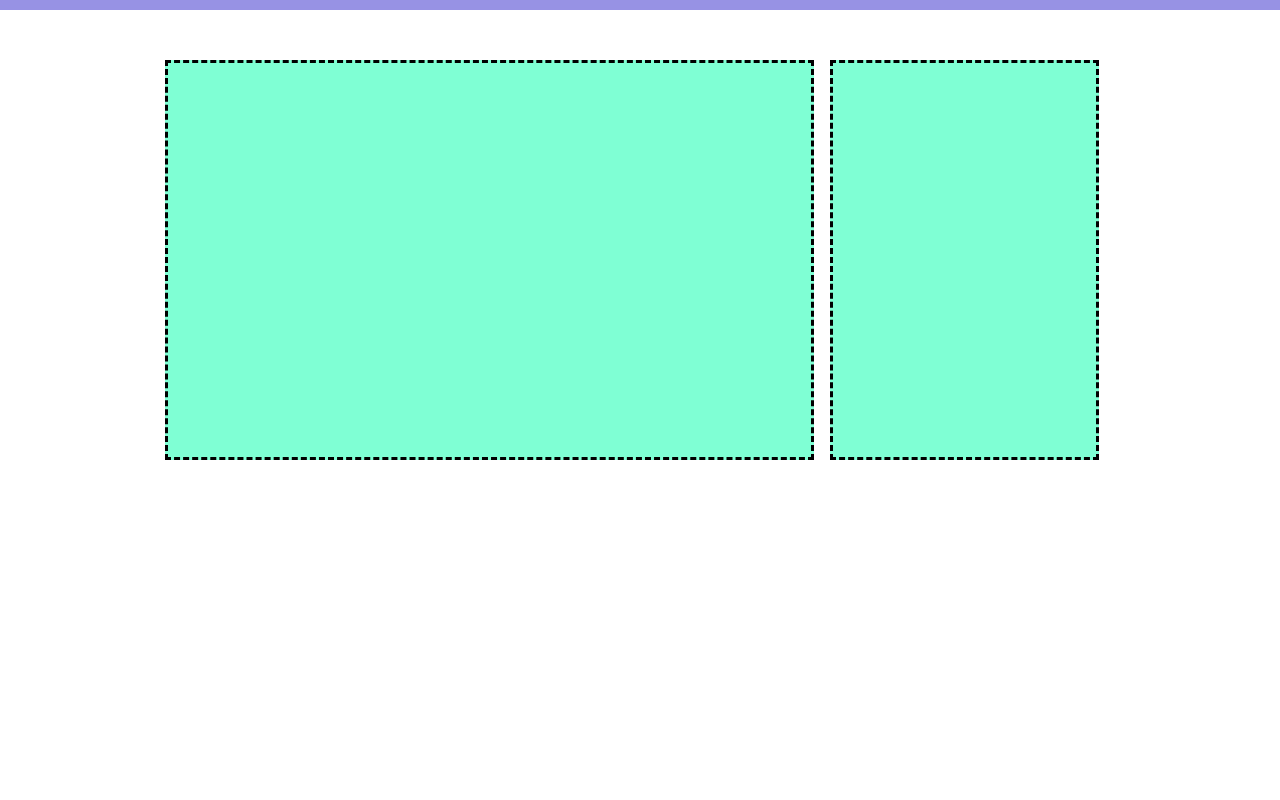
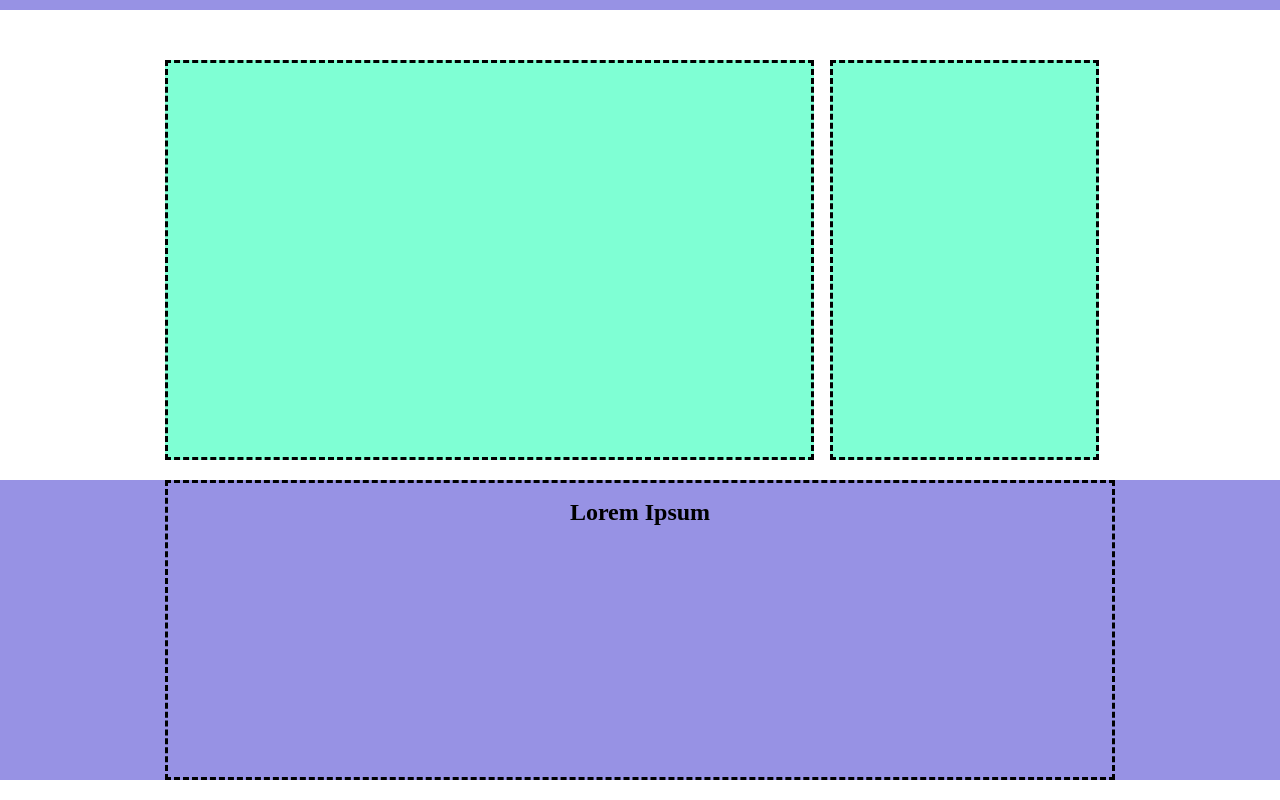
Before and after one commit to SimoneViglione/htmlcss-responsive-layout, a plain HTML site: page index.html in a window 1280 px wide. Shown: the part 2375-3175 px from the top of the page. Before the commit the page ends 2855 px from the top, so only its background shows below. Drawn offline with Linux system fonts and the light colour scheme.

Commit message:
fine sixth section

```diff
--- a/css/style.css
+++ b/css/style.css
@@ -33,6 +33,12 @@ header .debug {
     border-style: dashed;
 }
 
+.debug-sixth {
+    height: 300px;
+    text-align: center;
+    border-style: dashed;
+}
+
 /* Termine Debug */
 
 
@@ -64,6 +70,10 @@ header .debug {
 
 .b-radius {
     border-radius: 25px;
+}
+
+.centered {
+    text-align: center;
 }
 
 /* Termine Utility */
--- a/index.html
+++ b/index.html
@@ -137,7 +137,11 @@
         </section>
 
         <section class="violet-bg" id="sixth">
-
+            <div class="container">
+                <div class="debug-sixth centered p-top m-bottom">
+                    <h1>Lorem Ipsum</h1>
+                </div>
+            </div>
         </section>
     </main>
 
```
